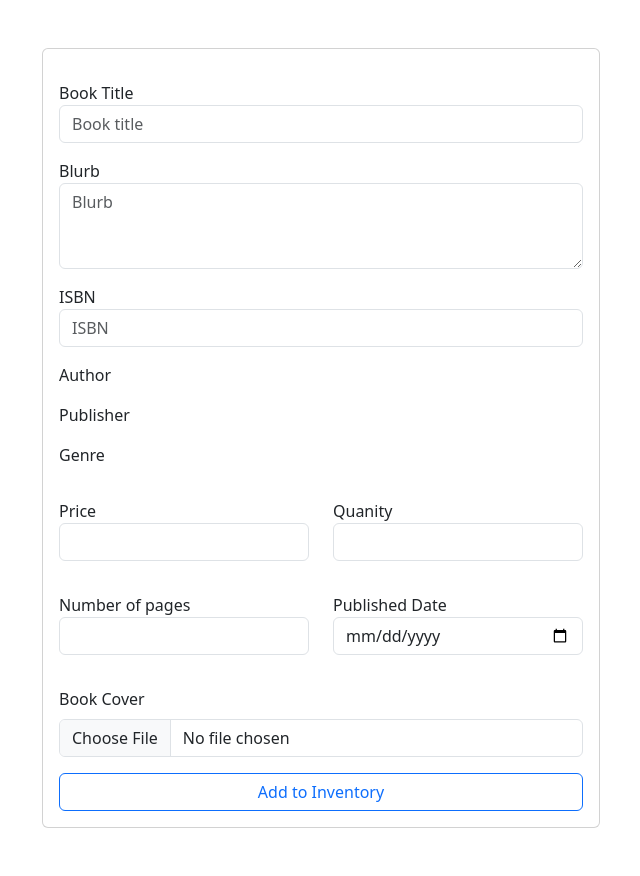
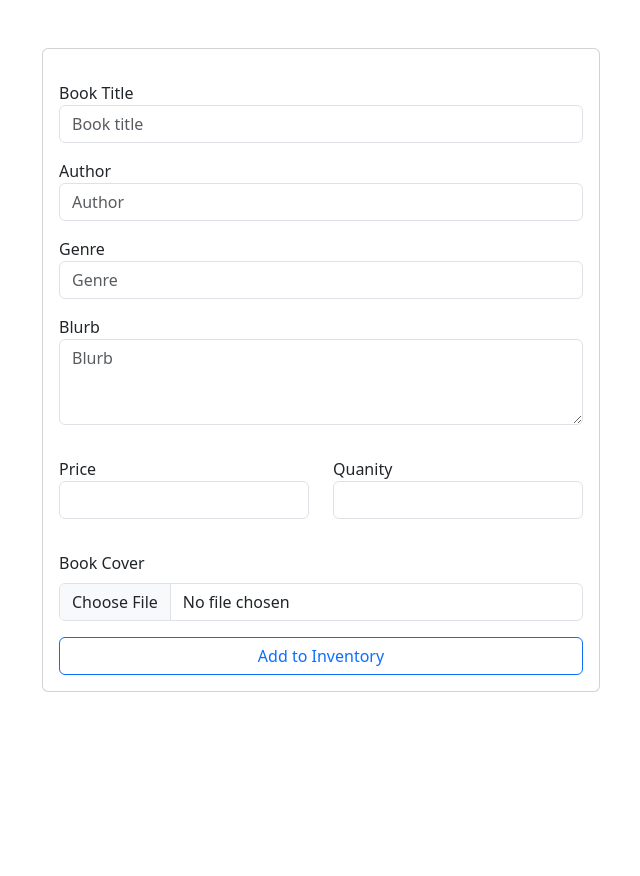
Before and after one commit to emilykbrown/forbidden-chapters, a PHP site: page /add_book.php in a window 1280 px wide. Shown: the whole page, without its empty margins (319-959 px from the left). After the commit the page ends 692 px from the top, so only its background shows below. Run offline with PHP 8.4, Linux system fonts and the light colour scheme.

Commit message:
html form done, started declaring variables

```diff
--- a/add_book.php
+++ b/add_book.php
@@ -8,7 +8,9 @@ if (isset($_COOKIE['user_id'])) {
 }
 
 if (isset($_POST['add-book'])) {
-    echo "Add book";
+    $id = create_unique_id();
+    $title = $_POST['book-title'];
+    $author = $_POST['author'];
 }
 
 ?>
@@ -29,28 +31,20 @@ if (isset($_POST['add-book'])) {
 				<form action="" method="post" enctype="multipart/form-data">
                     <div class="mb-3 mt-3">
 						<label for="book-title">Book Title</label>
-						<input type="text" class="form-control" name="book-title" id="book-title" required maxlength="50" placeholder="Book title">
+						<input type="text" class="form-control" name="book-title" id="book-title" placeholder="Book title">
+				    </div>
+                    <div class="mb-3 mt-3">
+						<label for="author">Author</label>
+						<input type="text" class="form-control" name="author" id="author" placeholder="Author">
+				    </div>
+                    <div class="mb-3 mt-3">
+						<label for="genre">Genre</label>
+						<input type="text" class="form-control" name="genre" id="genre" placeholder="Genre">
 				    </div>
                     <div class="mb-3 mt-3">
 						<label for="blurb">Blurb</label>
                         <textarea class="form-control" id="blurb" name="blurb" rows="3" placeholder="Blurb"></textarea>
 				    </div>
-                    <div class="mb-3 mt-3">
-						<label for="isbn">ISBN</label>
-						<input type="text" class="form-control" name="isbn" id="isbn" required maxlength="50" placeholder="ISBN">
-				    </div>
-                    <div class="mb-3 mt-3">
-                        <label for="author">Author</label>
-                        <div id="authorSelect"></div>
-                    </div>
-                    <div class="mb-3 mt-3">
-                        <label for="publisher">Publisher</label>
-                        <div id="publisherSelect"></div>
-                    </div>
-                    <div class="mb-3 mt-3">
-                        <label for="genre">Genre</label>
-                        <div id="genreSelect"></div>
-                    </div>
                     <div class="row">
                         <div class="mb-3 mt-3 col">
                             <label for="price">Price</label>
@@ -59,16 +53,6 @@ if (isset($_POST['add-book'])) {
                         <div class="mb-3 mt-3 col">
                             <label for="qty">Quanity</label>
                             <input type="number" class="form-control" id="qty" name="qty" min="1" max="10000">
-                        </div>
-                    </div>
-                    <div class="row">
-                        <div class="mb-3 mt-3 col">
-                            <label for="pg">Number of pages</label>
-                            <input type="number" class="form-control" id="pg" name="pg" min="1" max="10000">
-                        </div>
-                        <div class="mb-3 mt-3 col">
-                            <label for="pubDate">Published Date</label>
-                            <input type="date" name="pubDate" id="pubDate" class="form-control">
                         </div>
                     </div>
 
```
